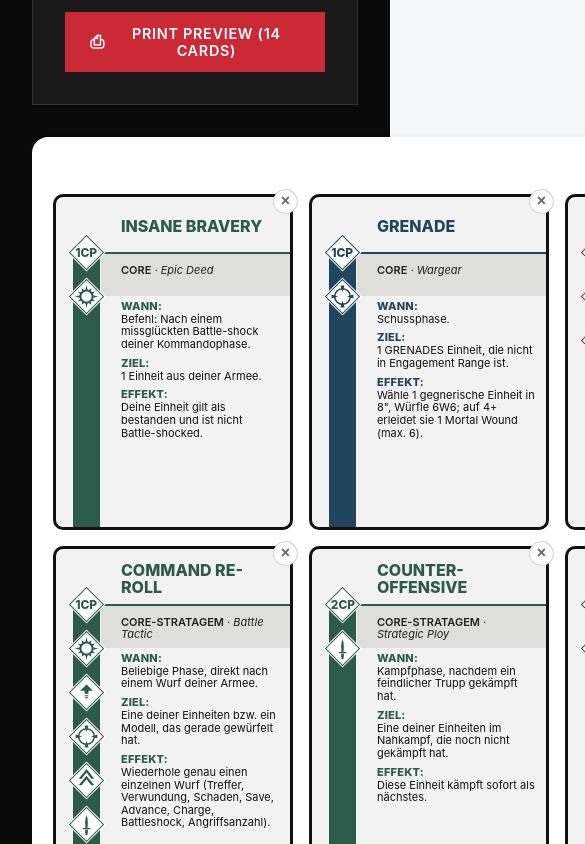
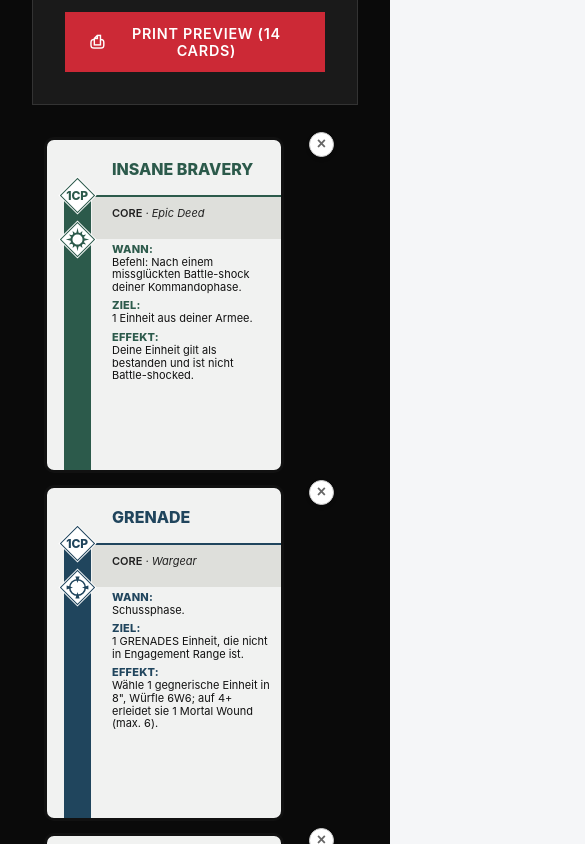
Before and after one commit to pguetschow/warhammer-40k-stratagem-card-generator, a Vue app: page / in a window 390 px wide. Shown: the part 760-1604 px from the top of the page, 585 px wide, since content can reach past the window. Built offline with nearby package versions, Linux system fonts and the light colour scheme.

Commit message:
Responsive Support Card View (WIP)

```diff
--- a/src/App.vue
+++ b/src/App.vue
@@ -51,7 +51,11 @@
       </section>
 
       <section v-if="!showPrintPreview" class="cards-section">
-        <Page v-for="(page, i) in pages" :key="i" :cards="page" :index="i" @remove-card="removeCard"/>
+        <div v-if="visibleCards.length === 0" class="no-cards-message">
+          <h3>No cards available</h3>
+          <p>Select a faction and detachment to view available strategem cards.</p>
+        </div>
+        <Page v-else :cards="visibleCards" :index="0" @remove-card="removeCard"/>
       </section>
 
       <PrintPreview
@@ -113,15 +117,6 @@
 
 const visibleCards = computed(() => {
   return allCards.value.filter(card => !removedCardIds.value.has(getCardId(card)))
-})
-
-const cards = computed(() => visibleCards.value)
-
-const pages = computed(() => {
-  const out: CardData[][] = []
-  for (let i = 0; i < cards.value.length; i += 9) out.push(cards.value.slice(i, i + 9))
-  if (out.length === 0) out.push([])
-  return out
 })
 
 const detachmentOptions = computed(() => Object.keys(dataByFaction.value[faction.value]?.detachments || {'(none)': Core.value}))
@@ -333,6 +328,29 @@
   margin-top: 32px;
 }
 
+.no-cards-message {
+  text-align: center;
+  padding: 60px 20px;
+  color: var(--w40k-text-muted);
+  background: var(--w40k-surface);
+  border: 1px solid var(--w40k-border);
+  margin: 20px 0;
+}
+
+.no-cards-message h3 {
+  color: var(--w40k-gold);
+  margin: 0 0 16px 0;
+  font-size: 1.5rem;
+  text-transform: uppercase;
+  letter-spacing: 0.05em;
+}
+
+.no-cards-message p {
+  margin: 0;
+  font-size: 1rem;
+  line-height: 1.5;
+}
+
 @media (max-width: 768px) {
   .app-title {
     font-size: 2rem;
--- a/src/components/Page.vue
+++ b/src/components/Page.vue
@@ -1,10 +1,8 @@
 <template>
-  <div class="sheet">
-    <div class="grid">
-      <div v-for="(c,i) in cards" :key="i" class="card-container">
-        <Card :card="c"/>
-        <button @click="$emit('remove-card', c)" class="remove-btn" title="Remove Card for Printing">×</button>
-      </div>
+  <div class="cards-grid">
+    <div v-for="(c,i) in cards" :key="i" class="card-container">
+      <Card :card="c"/>
+      <button @click="$emit('remove-card', c)" class="remove-btn" title="Remove Card for Printing">×</button>
     </div>
   </div>
 </template>
@@ -18,14 +16,67 @@
 </script>
 
 <style scoped>
+.cards-grid {
+  display: grid;
+  row-gap: 20px;
+  column-gap: 20px;
+  justify-content: center;
+  padding: 0 20px;
+
+  /* Desktop: 4 cards per row */
+  grid-template-columns: repeat(auto-fit, minmax(250px, 1fr));
+  max-width: 1200px;
+  margin: 0 auto;
+}
+
+/* Large screens: up to 5 cards per row */
+@media (min-width: 1400px) {
+  .cards-grid {
+    grid-template-columns: repeat(auto-fit, minmax(220px, 1fr));
+    max-width: 1400px;
+  }
+}
+
+/* Medium screens: 3 cards per row */
+@media (max-width: 1024px) {
+  .cards-grid {
+    grid-template-columns: repeat(auto-fit, minmax(280px, 1fr));
+    max-width: 900px;
+    gap: 16px;
+  }
+}
+
+/* Tablets: 2 cards per row */
+@media (max-width: 768px) {
+  .cards-grid {
+    grid-template-columns: repeat(auto-fit, minmax(300px, 1fr));
+    max-width: 640px;
+    gap: 16px;
+    padding: 0 16px;
+  }
+}
+
+/* Mobile: 1 card per row */
+@media (max-width: 640px) {
+  .cards-grid {
+    grid-template-columns: 1fr;
+    max-width: 400px;
+    gap: 12px;
+    padding: 0 12px;
+  }
+}
+
 .card-container {
   position: relative;
+  justify-self: center;
+  max-width: 350px;
+  width: 100%;
 }
 
 .remove-btn {
   position: absolute;
   top: -5px;
-  right: -5px;
+  right: 12px;
   width: 25px;
   height: 25px;
   border-radius: 50%;
@@ -40,6 +91,7 @@
   justify-content: center;
   z-index: 10;
   transition: all 0.2s ease;
+  box-shadow: 0 2px 4px rgba(0, 0, 0, 0.1);
 }
 
 .remove-btn:hover {
@@ -48,17 +100,6 @@
   border-color: #dc3545;
 }
 
-.sheet {
-  margin: 0 auto 32px auto;
-}
-
-.grid {
-  display: grid;
-  grid-template-columns: repeat(3, 1fr);
-  gap: 16px;
-  justify-content: center;
-}
-
 @media print {
   .remove-btn {
     display: none !important;
--- a/src/components/PrintPreview.vue
+++ b/src/components/PrintPreview.vue
@@ -23,7 +23,6 @@
       </div>
     </header>
 
-    <!-- Responsive wrapper that handles scaling -->
     <div class="print-pages-wrapper">
       <div class="print-pages">
         <div v-for="(printPage, pageIndex) in printPages" :key="pageIndex" class="print-page">
```
